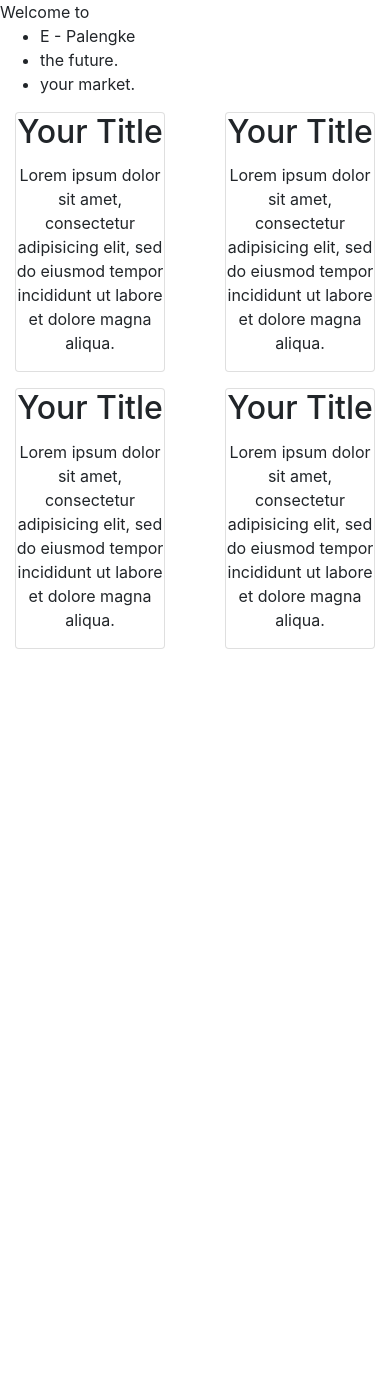
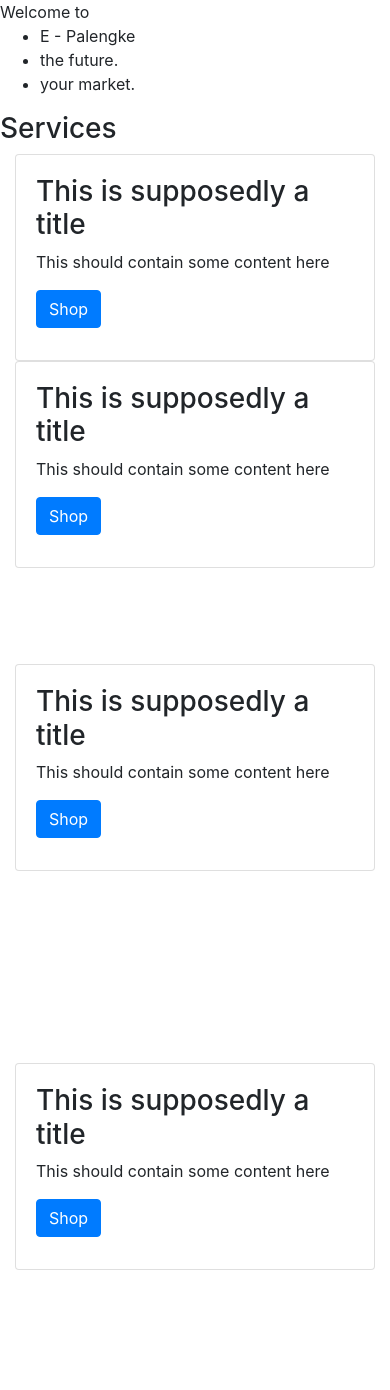
Before and after one commit to DefinitelyNotAnAssassin/flask, a Flask app: page / in a window 390 px wide. Shown: the part 56-1446 px from the top of the page. After the commit the page ends 1326 px from the top, so only its background shows below. Run offline with Flask 2, Linux system fonts and the light colour scheme; some libraries are stand-ins or nearby versions.

Commit message:
Add files via upload

```diff
--- a/templates/base.html
+++ b/templates/base.html
@@ -2,7 +2,9 @@
 <html>
 <head>
     <link rel="stylesheet" href="https://stackpath.bootstrapcdn.com/bootstrap/4.3.1/css/bootstrap.min.css" integrity="sha384-ggOyR0iXCbMQv3Xipma34MD+dH/1fQ784/j6cY/iJTQUOhcWr7x9JvoRxT2MZw1T" crossorigin="anonymous">
-    <title>{% block title %}{% endblock %}</title>
+    <link rel="stylesheet" href="{{ url_for('static', filename = 'base.css') }}">
+
+     <title>{% block title %}{% endblock %}</title>
 
 
 
--- a/templates/index.html
+++ b/templates/index.html
@@ -2,9 +2,9 @@
 {% extends 'base.html' %}
 {% block title %}Home{% endblock %}
 {% block head %}
-  <link rel="stylesheet" href="{{ url_for('static', filename = 'cover.css') }}">
     <link rel="stylesheet" href="{{ url_for('static', filename = 'scroll.css') }}">
   <link rel="stylesheet" href="{{ url_for('static', filename = 'style.css') }}">
+<link rel="stylesheet" href="{{ url_for('static', filename = 'cover.css') }}">
 
 {% endblock %}
 {% block content %}
@@ -19,69 +19,121 @@
 		 </div>
 
  <!--  Use cards to reveal options  -->
+ <!-- Use class = "reveal" to make it appear -->
+ <!-- Use self-made class = "text-title" to toggle text -->
 
-<section>
-    <div class = "form-group row">
-    	<div class = "col">
-  	  	<div class="container reveal">
-       		 <div class="card text-center">
-        		<h2 class = "card-title">Your Title</h2>
-        			<div class="text-card">
-			            <p>Lorem ipsum dolor sit amet, consectetur adipisicing elit, sed do eiusmod tempor incididunt ut labore et dolore magna aliqua.</p>
+ <div class = "text-title">
+ <h3 class = "reveal text-title"> Services </h3>
  </div>
-       		</div>
-            </div>
-        </div>
-<!-- Connect -->
-    	<div class = "col">
-  	  	<div class="container reveal">
-       		 <div class="card text-center">
-        		<h2 class = "card-title">Your Title</h2>
-        			<div class="text-card">
-			            <p>Lorem ipsum dolor sit amet, consectetur adipisicing elit, sed do eiusmod tempor incididunt ut labore et dolore magna aliqua.</p>
+
+<div class = "float-right">
+	<div class = "col reveal float-right">
+		<div class = "card">
+			<div class = "card-body">
+				<div class = "card-title">
+				<h3> This is supposedly  a title </h3>
+					<div class = "card-text">
+					<p> This should contain some content here </p>
+					<a href="shop/highland" class="btn btn-primary">Shop</a>
 					</div>
 				</div>
 			</div>
 		</div>
 	</div>
-</section>
+</div>
 
 
-<section>
-    <div class = "row">
-    	<div class = "col">
-  	  	<div class="container reveal">
-       		 <div class="card text-center">
-        		<h2 class = "card-title">Your Title</h2>
-        			<div class="text-card">
-			            <p>Lorem ipsum dolor sit amet, consectetur adipisicing elit, sed do eiusmod tempor incididunt ut labore et dolore magna aliqua.</p>
-			        </div>
-       		</div>
-            </div>
-        </div>
-<!-- Connect -->
-    	<div class = "col">
-  	  	<div class="container reveal">
-       		 <div class="card text-center">
-        		<h2 class = "card-title">Your Title</h2>
-        			<div class="text-card">
-			            <p>Lorem ipsum dolor sit amet, consectetur adipisicing elit, sed do eiusmod tempor incididunt ut labore et dolore magna aliqua.</p>
+
+	<div class = "col float-right reveal">
+		<div class = "card">
+			<div class = "card-body">
+				<div class = "card-title">
+				<h3> This is supposedly a title </h3>
+					<div class = "card-text">
+					<p> This should contain some content here </p>
+					<a href="shop/highland" class="btn btn-primary">Shop</a>
 					</div>
 				</div>
 			</div>
 		</div>
 	</div>
-</section>
+
+
+<div class = "container form-group my-5">
+<div class = "col float-right reveal my-5">
+</div>
+</div>
 
 
 
-<p style = "opacity:0;"> Lorem ipsum dolor sit amet, consectetur adipiscing elit, sed do eiusmod tempor incididunt ut labore et dolore magna aliqua. Ut enim ad minim veniam, quis nostrud exercitation ullamco laboris nisi ut aliquip ex ea commodo consequat. Duis aute irure dolor in reprehenderit in voluptate velit esse cillum dolore eu fugiat nulla pariatur. Excepteur sint occaecat cupidatat non proident, sunt in culpa qui officia deserunt mollit anim id est laborum."</p>
-<p style = "opacity:0;"> Lorem ipsum dolor sit amet, consectetur adipiscing elit, sed do eiusmod tempor incididunt ut labore et dolore magna aliqua. Ut enim ad minim veniam, quis nostrud exercitation ullamco laboris nisi ut aliquip ex ea commodo consequat. Duis aute irure dolor in reprehenderit in voluptate velit esse cillum dolore eu fugiat nulla pariatur. Excepteur sint occaecat cupidatat non proident, sunt in culpa qui officia deserunt mollit anim id est laborum."</p>
-<p style = "opacity:0;"> Lorem ipsum dolor sit amet, consectetur adipiscing elit, sed do eiusmod tempor incididunt ut labore et dolore magna aliqua. Ut enim ad minim veniam, quis nostrud exercitation ullamco laboris nisi ut aliquip ex ea commodo consequat. Duis aute irure dolor in reprehenderit in voluptate velit esse cillum dolore eu fugiat nulla pariatur. Excepteur sint occaecat cupidatat non proident, sunt in culpa qui officia deserunt mollit anim id est laborum."</p>
-<p style = "opacity:0;"> Lorem ipsum dolor sit amet, consectetur adipiscing elit, sed do eiusmod tempor incididunt ut labore et dolore magna aliqua. Ut enim ad minim veniam, quis nostrud exercitation ullamco laboris nisi ut aliquip ex ea commodo consequat. Duis aute irure dolor in reprehenderit in voluptate velit esse cillum dolore eu fugiat nulla pariatur. Excepteur sint occaecat cupidatat non proident, sunt in culpa qui officia deserunt mollit anim id est laborum."</p>
+
+<div class = "col float-right reveal">
+		<div class = "card">
+			<div class = "card-body">
+				<div class = "card-title">
+				<h3> This is supposedly a title </h3>
+					<div class = "card-text">
+					<p> This should contain some content here </p>
+					<a href="shop/highland" class="btn btn-primary">Shop</a>
+					</div>
+				</div>
+			</div>
+		</div>
+	</div>
+
+
+
+
+<div class = "container reveal my-5">
+<div class = "col float-right my-5">
+</div>
+</div>
+
+<div class = "container reveal my-5">
+<div class = "col float-right my-5">
+</div>
+</div>
+
+
+<div class = "float-right reveal">
+	<div class = "col-lg-1 float-right reveal">
+		<div class = "card">
+			<div class = "card-body">
+				<div class = "card-title">
+				<h3> This is supposedly a title </h3>
+					<div class = "card-text">
+					<p> This should contain some content here </p>
+					<a href="shop/highland" class="btn btn-primary">Shop</a>
+					</div>
+				</div>
+			</div>
+		</div>
+	</div>
+</div>
+
+
+<div class = "container form-group my-5">
+<div class = "col float-right reveal my-5">
+</div>
+</div>
+
+<div class = "container form-group my-5">
+<div class = "col float-right reveal my-5">
+</div>
+</div>
+
+
+<div class = "container reveal my-5">
+<div class = "col float-right  my-5">
+</div>
+</div>
+
 
 
 {% endblock %}
+
+
+
 
 
 
--- a/templates/test.html
+++ b/templates/test.html
@@ -19,7 +19,7 @@
         <h5 class="card-title">Highland Vegetable</h5>
         <p class="card-text">Description . . .</p>
         <a href="shop/highland" class="btn btn-primary">Shop</a>
-       </div>
+    ,   </div>
       </div>
    </div>
 
```
Also changed, not shown: templates/cart.html (+10 -2 lines). Lines whose indentation alone changed are shown as unchanged.
